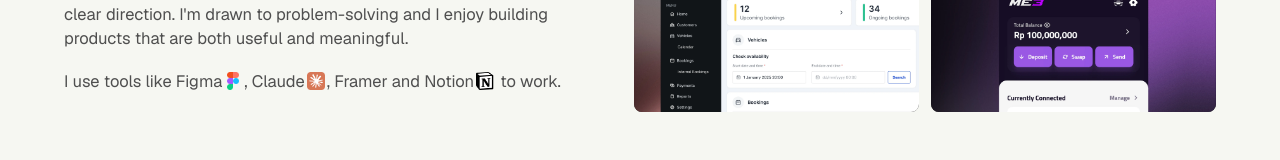
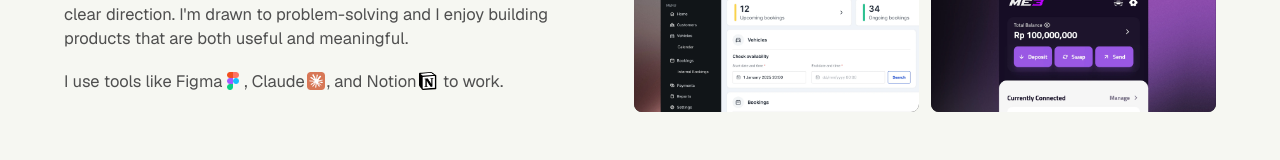
Before and after one commit to kellyhjl/portfolio, a plain HTML site: page index.html in a window 1280 px wide. Shown: the part 402-562 px from the top of the page. Drawn offline with nearby package versions, Linux system fonts and the light colour scheme.

Commit message:
Resume update

```diff
--- a/index.html
+++ b/index.html
@@ -70,7 +70,7 @@
             What started as curiosity during my internships quickly grew into a clear direction. I'm drawn to problem-solving<img src="images/problem-solving.png" class="inline-icon" alt="" onerror="this.style.display='none'"> and I enjoy building products that are both useful<img src="images/useful.png" class="inline-icon" alt="" onerror="this.style.display='none'"> and meaningful.
           </p>
           <p>
-            I use tools like Figma<img src="images/figma.png" class="inline-icon" alt="" onerror="this.style.display='none'">, Claude<img src="images/claude.png" class="inline-icon" alt="" onerror="this.style.display='none'">, Framer<img src="images/framer.png" class="inline-icon" alt="" onerror="this.style.display='none'"> and Notion<img src="images/notion.png" class="inline-icon" alt="" onerror="this.style.display='none'"> to work.
+            I use tools like Figma<img src="images/figma.png" class="inline-icon" alt="" onerror="this.style.display='none'">, Claude<img src="images/claude.png" class="inline-icon" alt="" onerror="this.style.display='none'">, and Notion<img src="images/notion.png" class="inline-icon" alt="" onerror="this.style.display='none'"> to work.
           </p>
         </div>
 
```
Also changed, not shown: 1 other file.
